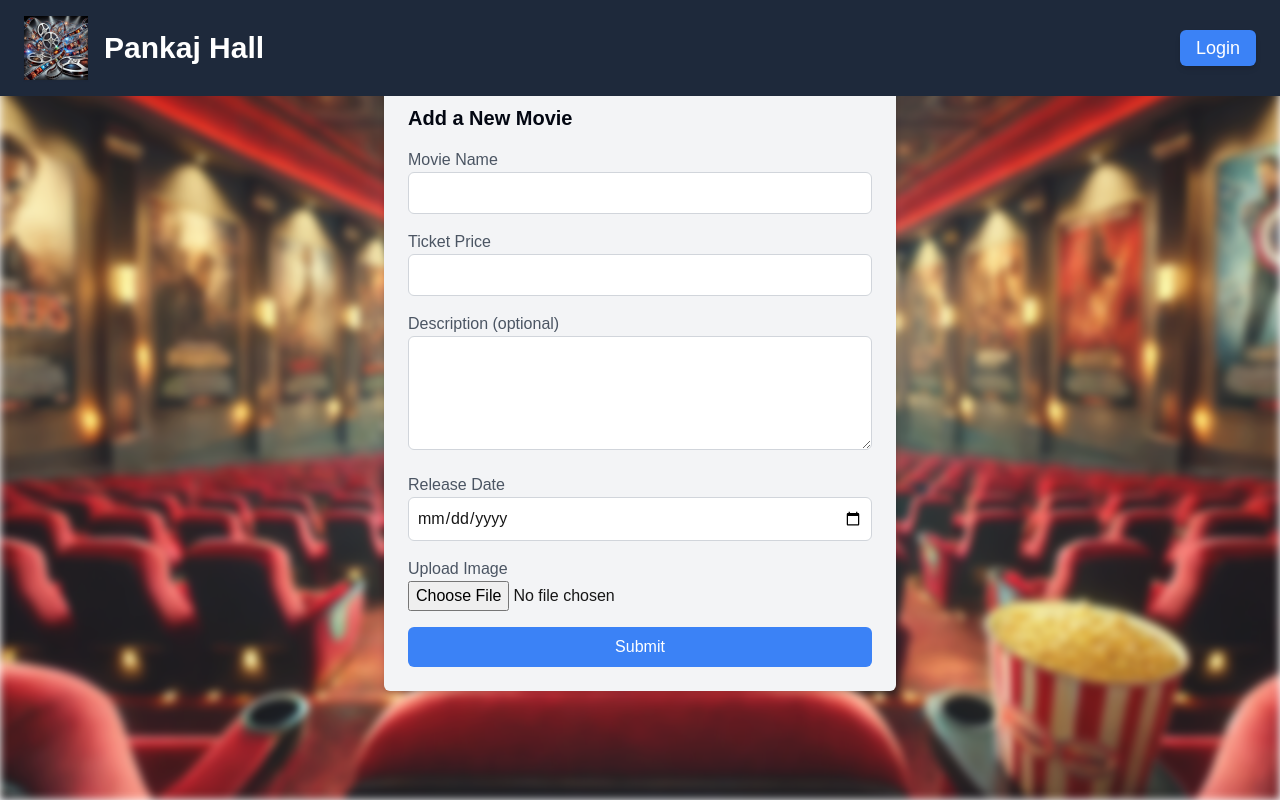
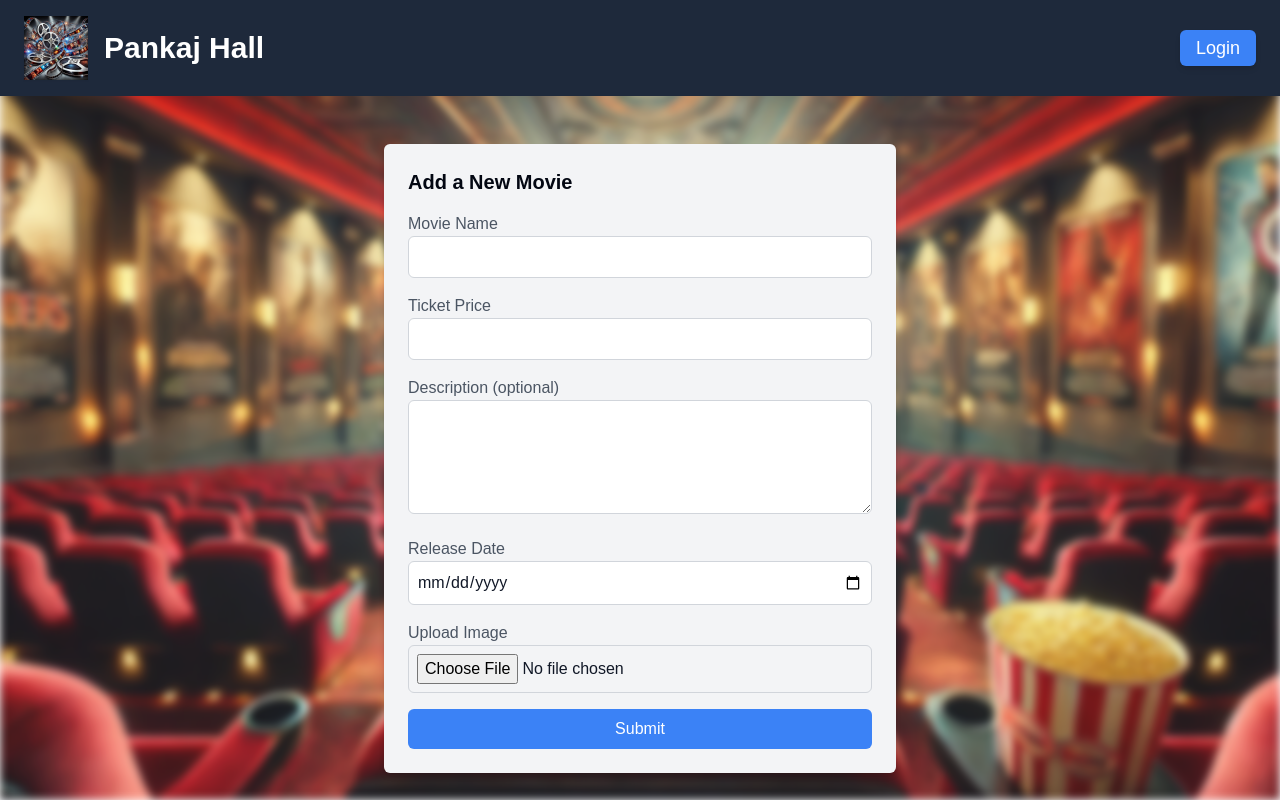
Before and after one commit to neemnit/pankajcinemafrontend, a Next.js app: page /addmovies in a window 1280 px wide. Built offline with nearby package versions, Linux system fonts and the light colour scheme.

Commit message:
fixed text part

```diff
--- a/src/app/addmovies/page.jsx
+++ b/src/app/addmovies/page.jsx
@@ -80,7 +80,7 @@ const MovieForm = () => {
   };
 
   return (
-    <div className="p-6 bg-gray-100 rounded-md shadow-md max-w-lg mx-auto">
+    <div className="p-6 bg-gray-100 rounded-md shadow-md max-w-lg mx-auto mt-16">
       <h2 className="text-xl font-bold mb-4 text-gray-950">Add a New Movie</h2>
       <form onSubmit={handleSubmit} className="space-y-4">
         <div>
@@ -123,7 +123,7 @@ const MovieForm = () => {
             rows={4}
             value={formData.description}
             onChange={handleInputChange}
-            className="w-full p-2 border border-gray-300 rounded-md"
+            className="w-full p-2 border border-gray-300 rounded-md text-gray-900"
           ></textarea>
         </div>
 
@@ -138,7 +138,7 @@ const MovieForm = () => {
             value={formData.releaseDate}
             onChange={handleInputChange}
             required
-            className="w-full p-2 border border-gray-300 rounded-md"
+            className="w-full p-2 border border-gray-300 rounded-md text-gray-900"
           />
         </div>
 
@@ -153,7 +153,7 @@ const MovieForm = () => {
             accept="image/*"
             onChange={handleFileChange}
             required
-            className="w-full"
+            className="w-full text-gray-900 border border-gray-300 rounded-md p-2"
           />
         </div>
 
--- a/src/app/page.js
+++ b/src/app/page.js
@@ -40,7 +40,7 @@ export default function Home() {
       .required("Email is required")
       .test("is-unique", "Email already exists", async (value) => {
         if (!value) return true;
-        return await checkUnique(value);
+        return  checkUnique(value);
       }),
 
     password: Yup.string()
@@ -53,7 +53,7 @@ export default function Home() {
       .required("Aadhaar Card is required")
       .test("is-unique", "Aadhaar Card number already exists", async (value) => {
         if (!value) return true;
-        return await checkUnique(value);
+        return  checkUnique(value);
       }),
   });
 
@@ -72,7 +72,7 @@ export default function Home() {
 
   return (
     !isLoggedIn && (
-      <div className="flex justify-center items-center mt-2 ">
+      <div className="flex justify-center items-center mt-16 ">
         <div className="bg-white opacity-90 max-w-md w-full mx-4 sm:mx-10 md:mx-20 p-6 sm:p-10 rounded-lg text-center shadow-lg border border-gray-300">
           <div className="flex justify-center mb-3">
             <Image src="/images/register.webp" height={30} width={30} alt="Register" />
@@ -152,7 +152,7 @@ function PasswordField({ name, isPassword, setIsPassword, touched, values }) {
           className="absolute right-2 top-2 text-gray-600 text-xs"
           onClick={() => setIsPassword(!isPassword)}
         >
-          {isPassword ? "👁️" : "🙈"}
+          {isPassword ? <i className="fa-solid fa-eye-slash"></i> : <i className="fa-solid fa-eye"></i>}
         </button>
       </div>
       <ErrorMessage name={name} component="div" className="text-red-500 text-xs" />
--- a/src/app/viewmovie/page.jsx
+++ b/src/app/viewmovie/page.jsx
@@ -32,7 +32,7 @@ const router=useRouter()
   if (!movies || movies.length === 0) {
     return (
       <div className="p-6 bg-gray-100 min-h-screen text-center">
-        <h1 className="text-2xl font-bold">No Movies Available</h1>
+        <h1 className="text-2xl font-bold text-gray-950">No Movies Available</h1>
       </div>
     );
   }
```
